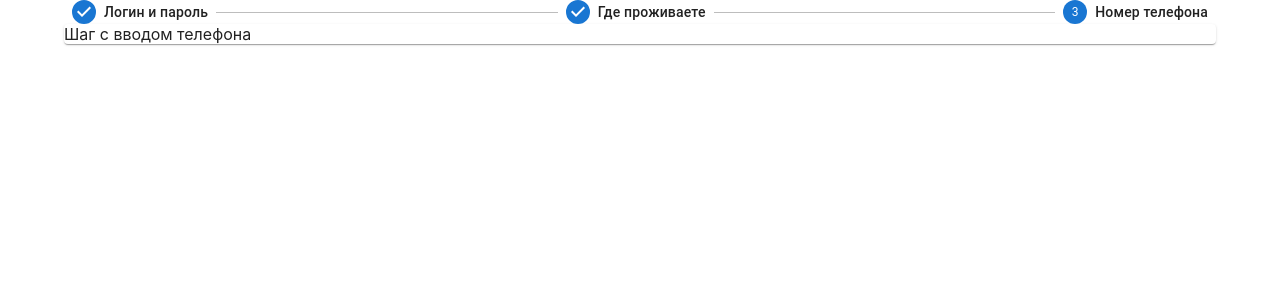
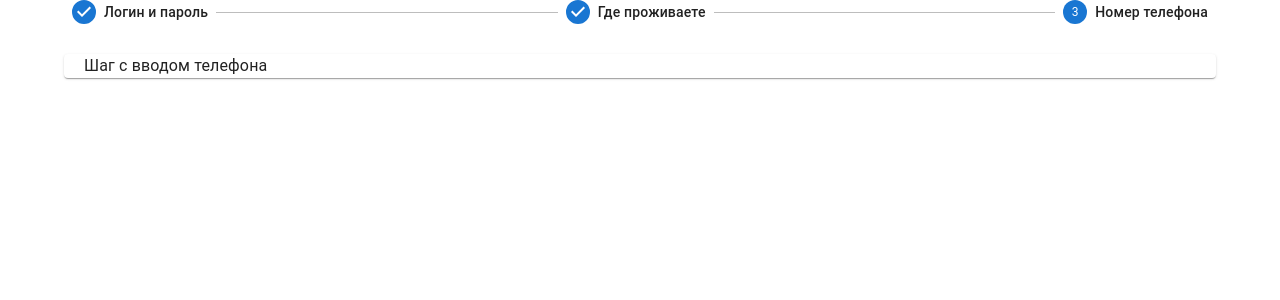
Before and after one commit to PavelEgorov-ru/form, a React (Create React App) app: page / in a window 1280 px wide. Shown: the top 300 px of the page. Built offline with nearby package versions, Linux system fonts and the light colour scheme.

Commit message:
Layout базовая стилизация

```diff
--- a/src/components/StepsContainer/Steps/AddressStep.tsx
+++ b/src/components/StepsContainer/Steps/AddressStep.tsx
@@ -1,7 +1,12 @@
+import { Typography } from "@mui/material";
 import LayoutStep from "./LayoutStep";
 
 const AddressStep = () => {
-  return <LayoutStep> Шаг с вводом адреса </LayoutStep>;
+  return (
+    <LayoutStep>
+      <Typography>Шаг с вводом адреса </Typography>
+    </LayoutStep>
+  );
 };
 
 export default AddressStep;
--- a/src/components/StepsContainer/Steps/LayoutStep.tsx
+++ b/src/components/StepsContainer/Steps/LayoutStep.tsx
@@ -3,7 +3,16 @@
 import type { TLayout } from "../../../types";
 
 const LayoutStep: FC<TLayout> = ({ children }) => {
-  return <Card> {children} </Card>;
+  return (
+    <Card
+      sx={{
+        marginTop: "30px",
+        padding: "0px 20px",
+      }}
+    >
+      {children}
+    </Card>
+  );
 };
 
 export default LayoutStep;
--- a/src/components/StepsContainer/Steps/LoginStep.tsx
+++ b/src/components/StepsContainer/Steps/LoginStep.tsx
@@ -1,7 +1,12 @@
+import { Card, Typography } from "@mui/material";
 import LayoutStep from "./LayoutStep";
 
 const LoginStep = () => {
-  return <LayoutStep> Шаг с вводом логина </LayoutStep>;
+  return (
+    <LayoutStep>
+      <Typography> шаг с вводом логина </Typography>
+    </LayoutStep>
+  );
 };
 
 export default LoginStep;
--- a/src/components/StepsContainer/Steps/PhoneStep.tsx
+++ b/src/components/StepsContainer/Steps/PhoneStep.tsx
@@ -1,7 +1,12 @@
+import { Typography } from "@mui/material";
 import LayoutStep from "./LayoutStep";
 
 const PhoneStep = () => {
-  return <LayoutStep> Шаг с вводом телефона </LayoutStep>;
+  return (
+    <LayoutStep>
+      <Typography> Шаг с вводом телефона </Typography>
+    </LayoutStep>
+  );
 };
 
 export default PhoneStep;
```
